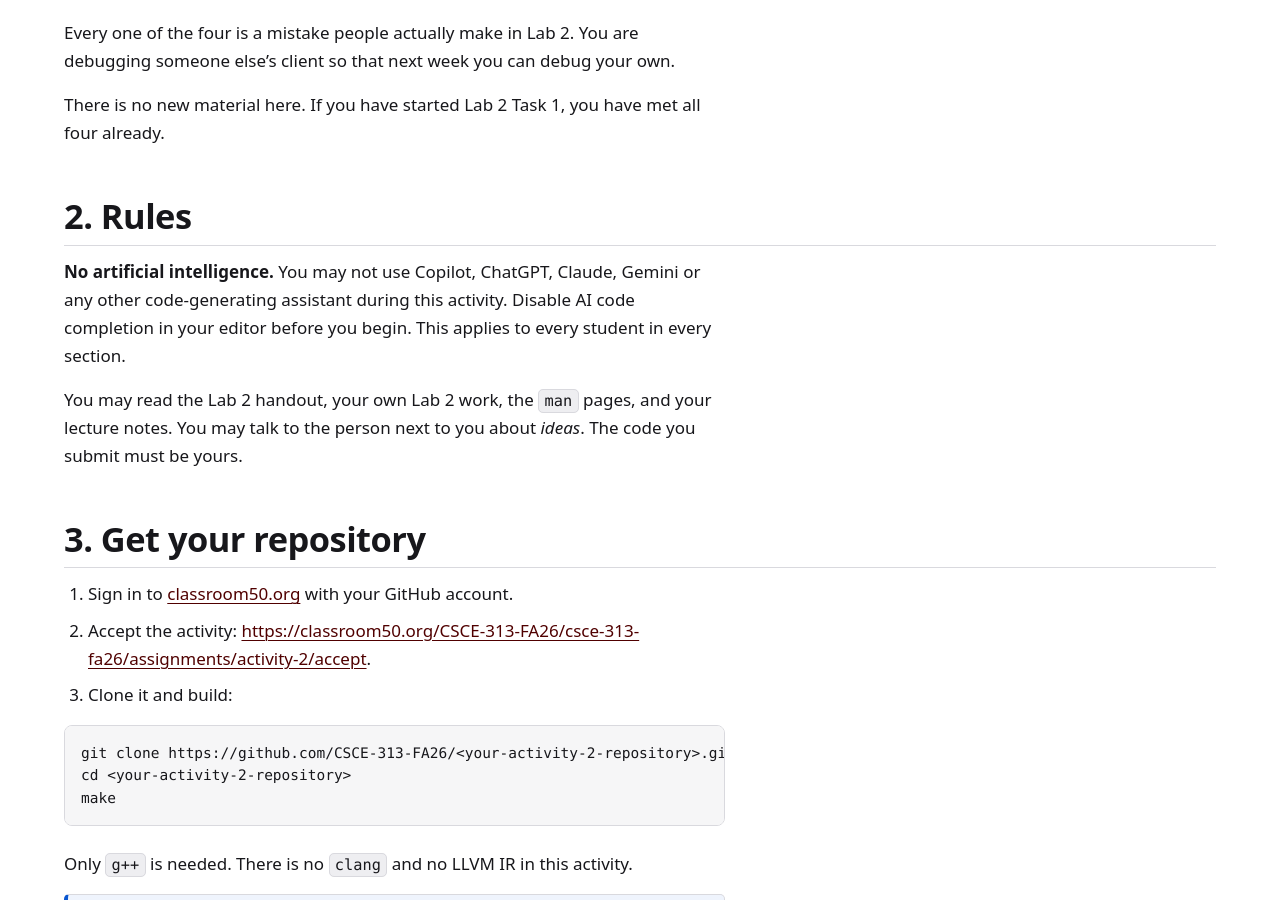
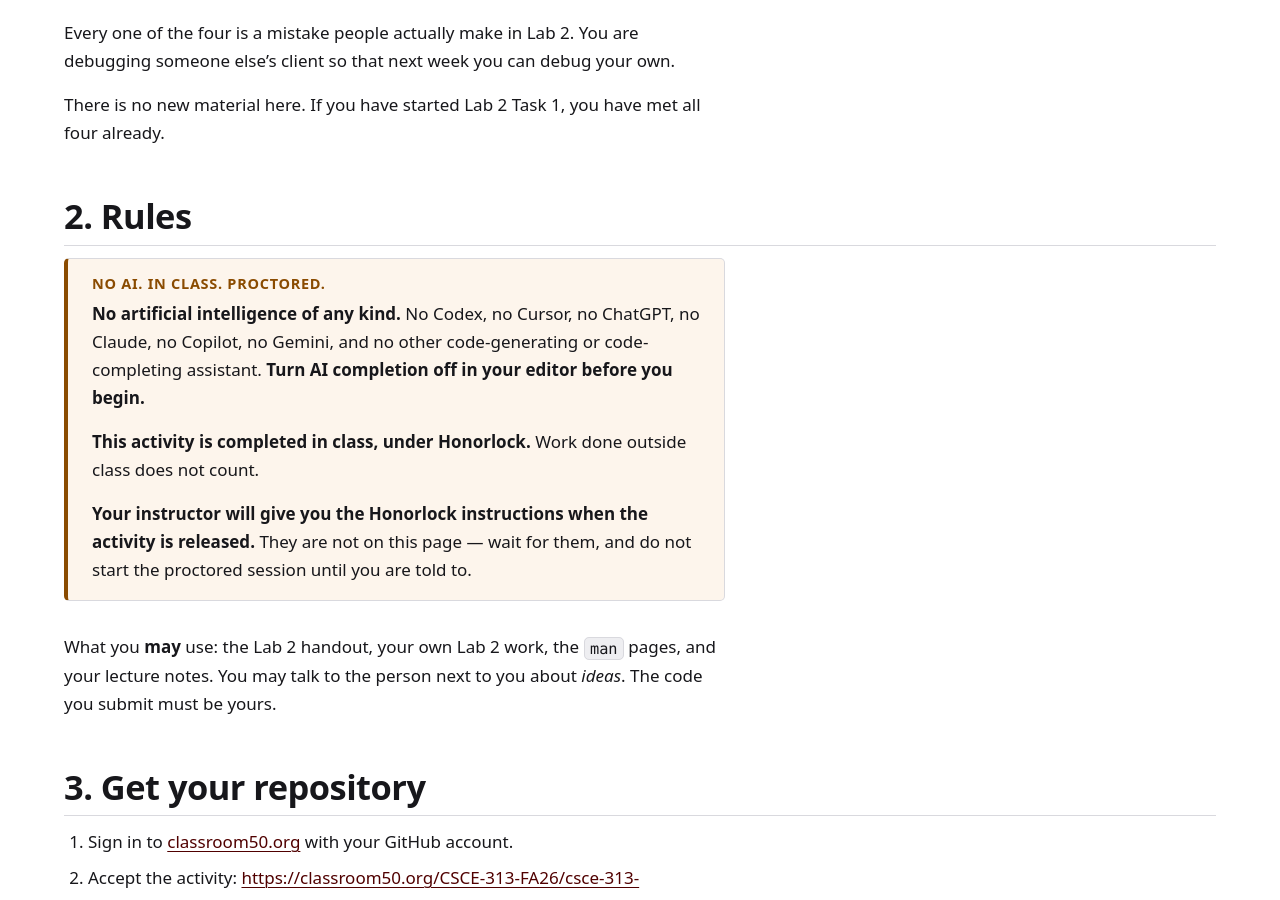
Before and after one commit to CSCE-313-FA26/CSCE-313-FA26.github.io, a Jekyll site: the page built from activity-2-fssy/index.md, in a window 1280 px wide and 900 px high, scrolled down 771 px. Built offline with Jekyll 4.4.1, drawn with Linux system fonts in a browser that asks for light colours; some of the changed text lies outside the part shown.

Commit message:
activity 2: Honorlock + no-AI rules, and the rebalanced bug 4
Rules section now states, per standing instruction: no AI of any kind (Codex,
Cursor, ChatGPT, Claude, Copilot, Gemini), completed in class under Honorlock,
and that the Honorlock instructions come from the instructor at release time.

Section 5 and the symptom table updated for the rebalanced fourth bug, which
now reaps one child instead of none.

Co-Authored-By: Claude Opus 5 (1M context) <noreply@anthropic.com>
Claude-Session: https://claude.ai/code/session_01Cdfrp6jXTU4Azy52SVcfSN

```diff
--- a/activity-2-fssy/index.md
+++ b/activity-2-fssy/index.md
@@ -32,14 +32,22 @@ four already.
 
 ## 2. Rules
 
-**No artificial intelligence.** You may not use Copilot, ChatGPT, Claude, Gemini
-or any other code-generating assistant during this activity. Disable AI code
-completion in your editor before you begin. This applies to every student in
-every section.
+<aside class="callout callout--warn" aria-labelledby="rules-heading">
+<h2 class="callout__title" id="rules-heading">No AI. In class. Proctored.</h2>
+<p><strong>No artificial intelligence of any kind.</strong> No Codex, no Cursor,
+no ChatGPT, no Claude, no Copilot, no Gemini, and no other code-generating or
+code-completing assistant. <strong>Turn AI completion off in your editor before
+you begin.</strong></p>
+<p><strong>This activity is completed in class, under Honorlock.</strong> Work
+done outside class does not count.</p>
+<p><strong>Your instructor will give you the Honorlock instructions when the
+activity is released.</strong> They are not on this page — wait for them, and do
+not start the proctored session until you are told to.</p>
+</aside>
 
-You may read the Lab 2 handout, your own Lab 2 work, the `man` pages, and your
-lecture notes. You may talk to the person next to you about *ideas*. The code you
-submit must be yours.
+What you **may** use: the Lab 2 handout, your own Lab 2 work, the `man` pages,
+and your lecture notes. You may talk to the person next to you about *ideas*.
+The code you submit must be yours.
 
 ## 3. Get your repository
 
@@ -102,7 +110,8 @@ Four things have to be true, and each one is a separate bug:
 1. The workers **run at all**.
 2. There are **exactly four** of them, and the client is still alive to reap them.
 3. Each worker is told **its own index** — 0, 1, 2, 3, not the same number four times.
-4. The client **reaps every child** and reports the status each one exited with.
+4. The client **reaps every child** — all four, not just the first — and reports
+   the status each one exited with.
 
 Your PIDs will differ. **The lines may interleave in a different order** — workers
 and the client run at the same time, so a reaped line can appear before another
@@ -164,6 +173,7 @@ worth partial credit.
 | `the client exec'd itself` | The exec is not guarded — the parent reached it too |
 | `produced N worker lines, expected 4` | Some workers never started |
 | `worker indices were …` | Each worker must be told its own index |
+| `only N of 4 children were reaped` | One `wait()` collects one child |
 | `nothing was reaped` | The client never called `wait()` |
 
 ## 8. If you finish early
```
